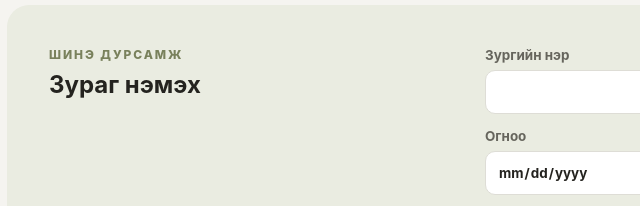
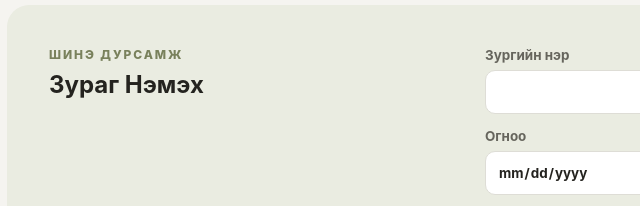
Before and after one commit to garid-dev/lab10, a website with bundled scripts: page lab10.html in a window 1280 px wide. Shown: the part 1226-1432 px from the top of the page, 73-713 px from the left. Built offline with nearby package versions, Linux system fonts and the light colour scheme.

Commit message:
Update heading text for photo addition section

```diff
--- a/lab10.html
+++ b/lab10.html
@@ -44,7 +44,7 @@
       <section class="add-section" aria-labelledby="add-title">
         <div>
           <p class="eyebrow">ШИНЭ ДУРСАМЖ</p>
-          <h2 id="add-title">Зураг нэмэх</h2>
+          <h2 id="add-title">Зураг Нэмэх</h2>
         </div>
         <form id="photo-form" class="photo-form" novalidate>
           <label class="control">
```
